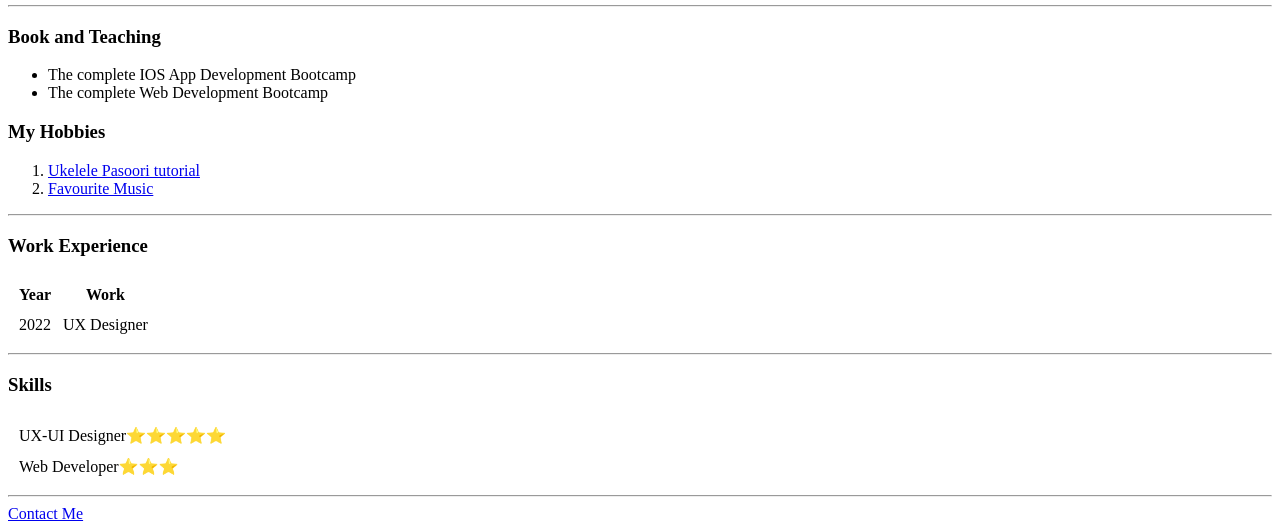
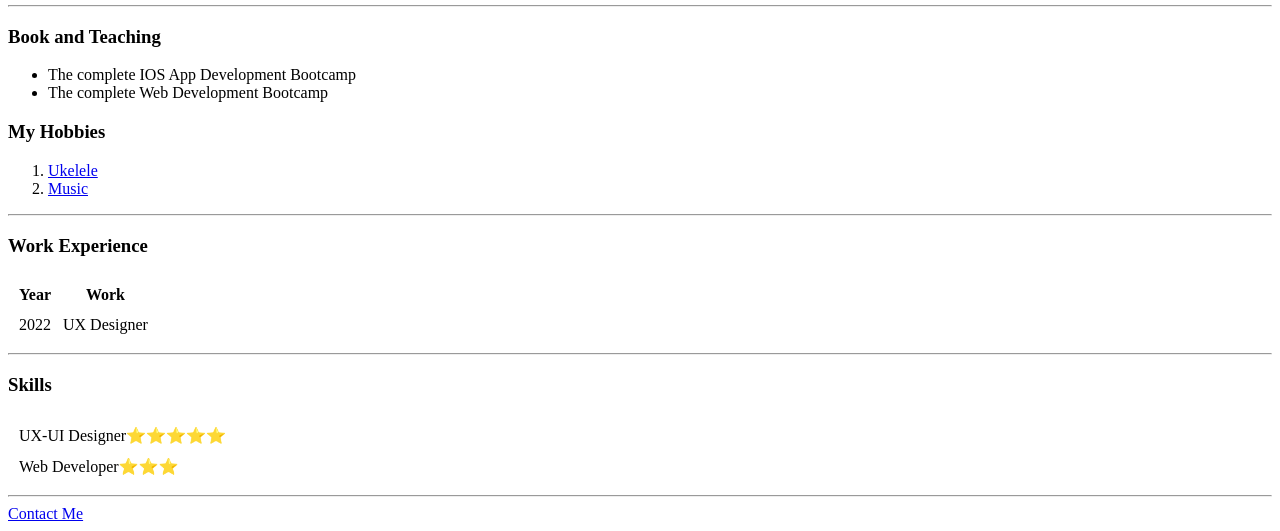
Before and after one commit to adbhutAnkit/CV, a plain HTML site: page index.html in a window 1280 px wide. Shown: the part 357-888 px from the top of the page. Drawn offline with Linux system fonts and the light colour scheme.

Commit message:
just edit some hobbie name

```diff
--- a/index.html
+++ b/index.html
@@ -28,8 +28,8 @@
   </ul>
   <h3>My Hobbies</h3>
   <ol>
-    <li><a href="https://youtu.be/T12M-xoqT8E">Ukelele Pasoori tutorial</a></li>
-    <li><a href="https://youtu.be/QGvgGtmEv64">Favourite Music</a></li>
+    <li><a href="https://youtu.be/T12M-xoqT8E">Ukelele</a></li>
+    <li><a href="https://youtu.be/QGvgGtmEv64">Music</a></li>
   </ol>
   <hr>
   <h3>Work Experience</h3>
```
